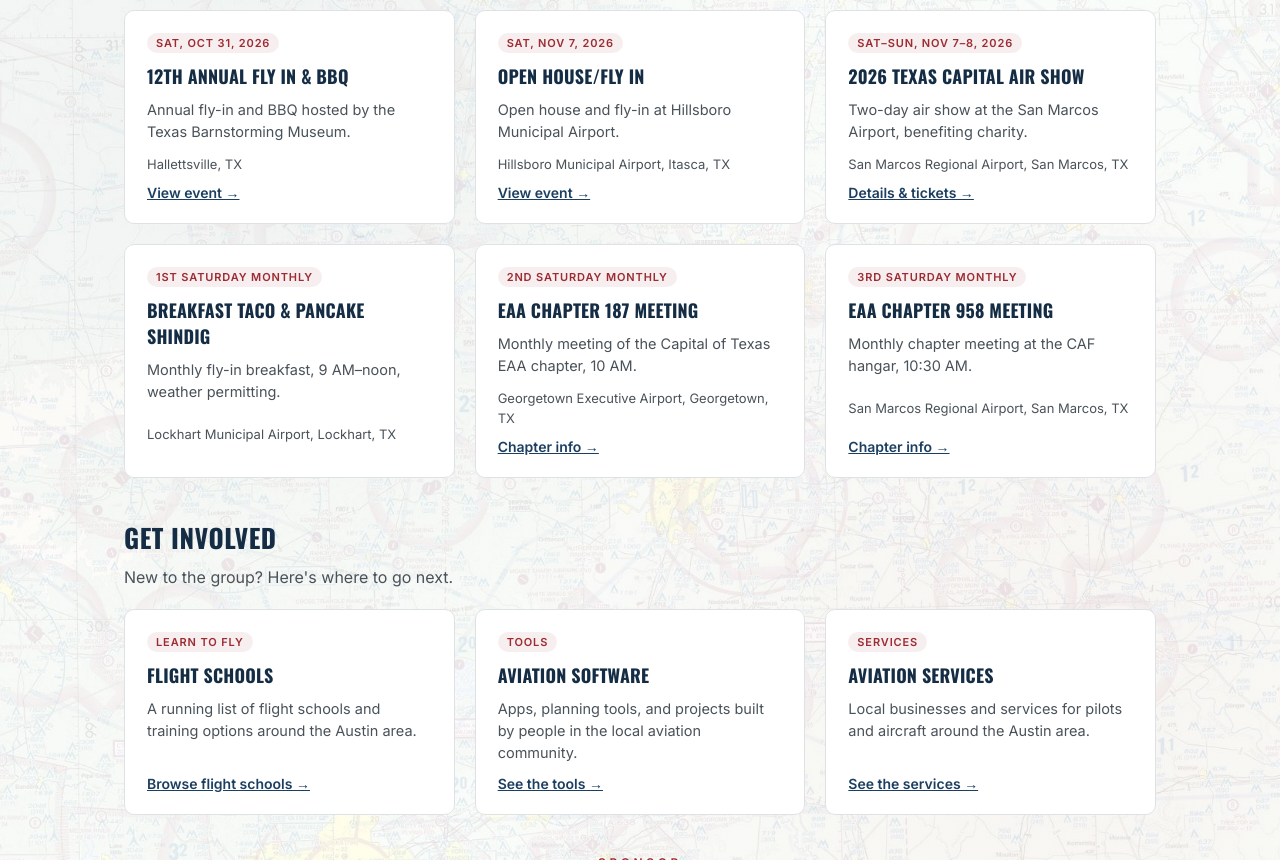
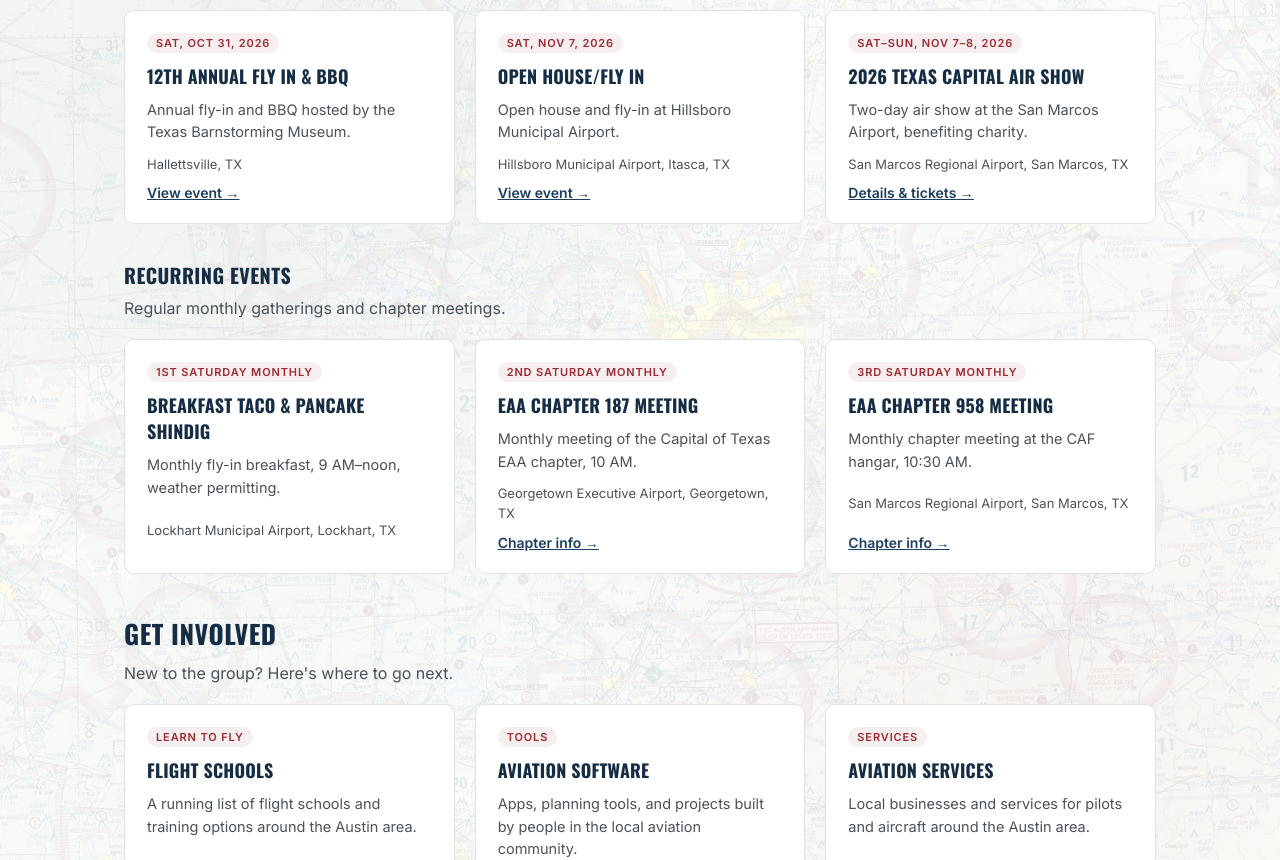
Before and after one commit to aboyden/austinpilots, a Jekyll site: the page built from index.html, in a window 1280 px wide and 900 px high, scrolled down 1398 px, cut to the strip 0-860 px from the top of the window. Built offline with Jekyll 4.4.1, drawn with Linux system fonts in a browser that asks for light colours.

Commit message:
Move recurring events into their own subsection (#13)
Claude-Session: https://claude.ai/code/session_01HZpUATa6F6eKakdgdxQm2V

Co-authored-by: Claude <noreply@anthropic.com>

```diff
--- a/index.html
+++ b/index.html
@@ -137,6 +137,11 @@ description: Austin Pilots — fly-outs, hangar talk, and monthly meetups for th
         <p style="font-size: 13px; color: var(--ink-soft);">San Marcos Regional Airport, San Marcos, TX</p>
         <a class="card-link" href="https://texascapitalairshow.com" target="_blank" rel="noopener">Details &amp; tickets &rarr;</a>
       </div>
+    </div>
+
+    <h3 style="font-family: 'Oswald', sans-serif; font-size: 20px; text-transform: uppercase; letter-spacing: 0.02em; color: var(--navy-dark); margin: 36px 0 6px;">Recurring Events</h3>
+    <p class="section-sub">Regular monthly gatherings and chapter meetings.</p>
+    <div class="card-grid">
       <div class="card">
         <span class="tag">1st Saturday monthly</span>
         <h3>Breakfast Taco &amp; Pancake Shindig</h3>
```
